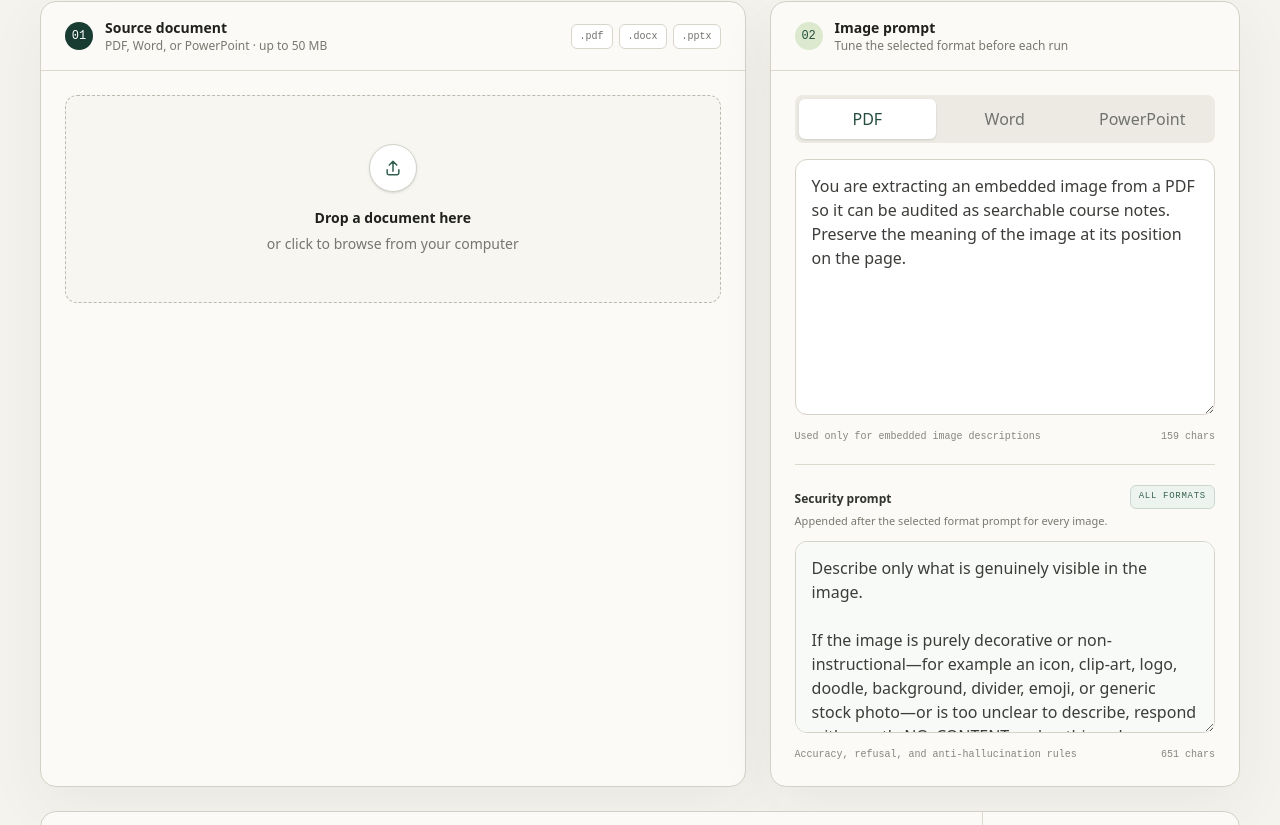
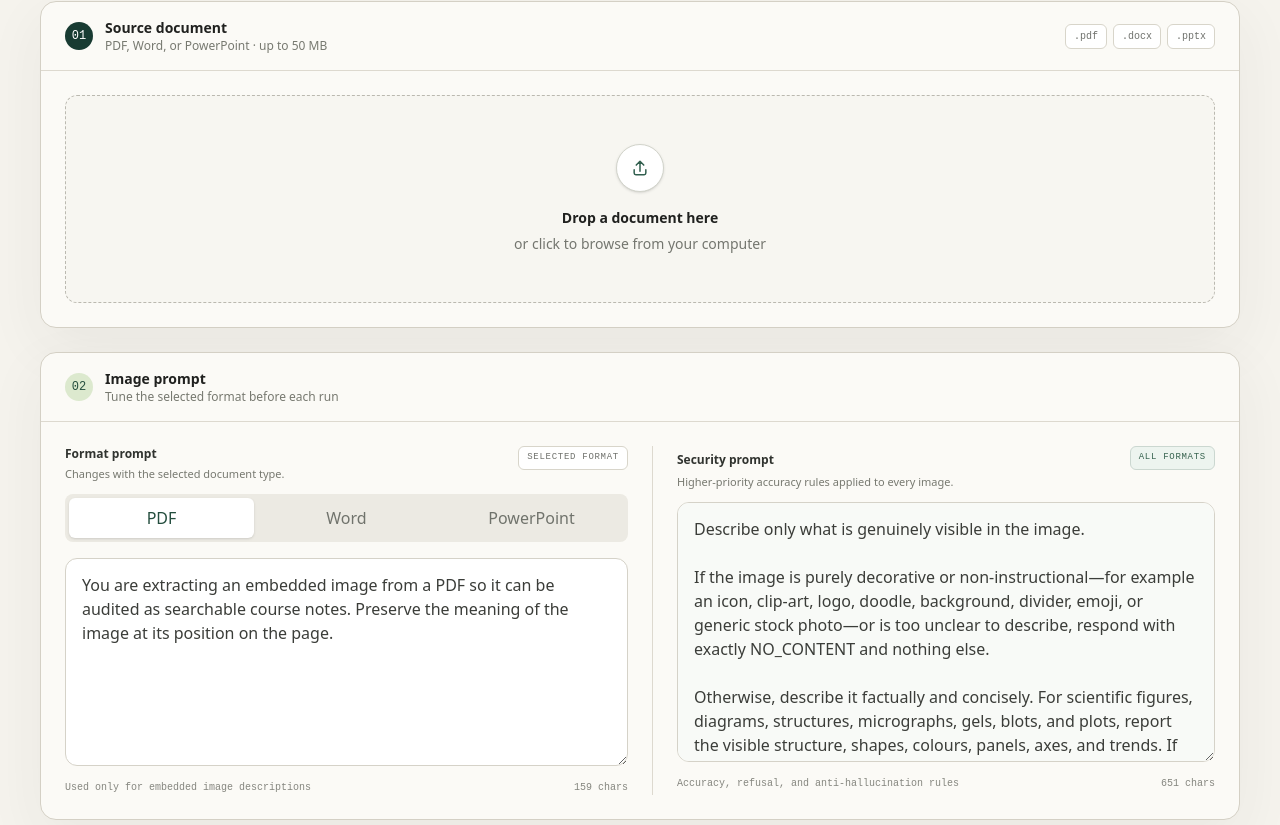
Before and after one commit to ubc/ubc-content-to-markdown-app, a Next.js app: page / in a window 1280 px wide. Shown: the part 395-1220 px from the top of the page. Built offline with nearby package versions, Linux system fonts and the light colour scheme.

Commit message:
Added the new package

```diff
--- a/package.json
+++ b/package.json
@@ -15,7 +15,7 @@
     "pdfjs-dist": "^4.10.38",
     "react": "19.2.4",
     "react-dom": "19.2.4",
-    "ubc-genai-toolkit-document-parsing": "file:../ubc-genai-toolkit-document-parsing"
+    "ubc-genai-toolkit-document-parsing": "^0.3.0"
   },
   "devDependencies": {
     "@tailwindcss/postcss": "^4",
--- a/src/components/audit-workspace.tsx
+++ b/src/components/audit-workspace.tsx
@@ -193,7 +193,7 @@ export function AuditWorkspace() {
           </p>
         </section>
 
-        <div className="grid gap-6 xl:grid-cols-[minmax(0,1.08fr)_minmax(390px,0.72fr)]">
+        <div className="grid gap-6">
           <section className="overflow-hidden rounded-2xl border border-[#d4d0c5] bg-[#fbfaf6] shadow-[0_18px_60px_rgba(55,53,45,0.06)]">
             <div className="flex items-center justify-between border-b border-[#ddd9cf] px-5 py-4 md:px-6">
               <div className="flex items-center gap-3">
@@ -279,6 +279,15 @@ export function AuditWorkspace() {
             </div>
 
             <div className="p-5 md:p-6">
+              <div className="grid gap-6 xl:grid-cols-2">
+                <div>
+                  <div className="mb-3 flex items-start justify-between gap-4">
+                    <div>
+                      <p className="text-xs font-semibold text-[#30332f]">Format prompt</p>
+                      <p className="mt-1 text-[11px] leading-4 text-[#777970]">Changes with the selected document type.</p>
+                    </div>
+                    <span className="shrink-0 rounded-md border border-[#d8d5ca] bg-white px-2 py-1 font-mono text-[9px] uppercase tracking-[0.08em] text-[#6f716c]">Selected format</span>
+                  </div>
                   <div className="mb-4 grid grid-cols-3 rounded-lg bg-[#eceae3] p-1" role="tablist" aria-label="Document prompt type">
                     {(Object.keys(DOCUMENT_LABELS) as DocumentKind[]).map((kind) => (
                       <button
@@ -297,19 +306,20 @@ export function AuditWorkspace() {
                     aria-label={`${DOCUMENT_LABELS[activePrompt]} image description prompt`}
                     value={prompts[activePrompt]}
                     onChange={(event) => setPrompts((current) => ({ ...current, [activePrompt]: event.target.value }))}
-                className="min-h-64 w-full resize-y rounded-xl border border-[#d5d2c8] bg-white px-4 py-3.5 text-[13px] leading-6 text-[#3b3d39] outline-none transition placeholder:text-[#a6a69f] focus:border-[#6b9483] focus:ring-4 focus:ring-[#6b9483]/10"
+                    className="min-h-52 w-full resize-y rounded-xl border border-[#d5d2c8] bg-white px-4 py-3.5 text-[13px] leading-6 text-[#3b3d39] outline-none transition placeholder:text-[#a6a69f] focus:border-[#6b9483] focus:ring-4 focus:ring-[#6b9483]/10"
                     spellCheck
                   />
                   <div className="mt-2 flex items-center justify-between font-mono text-[10px] text-[#85867f]">
                     <span>Used only for embedded image descriptions</span>
                     <span>{prompts[activePrompt].length.toLocaleString()} chars</span>
                   </div>
+                </div>
 
-              <div className="mt-5 border-t border-[#ddd9cf] pt-5">
+                <div className="border-t border-[#ddd9cf] pt-6 xl:border-l xl:border-t-0 xl:pl-6 xl:pt-0">
                   <div className="mb-3 flex items-start justify-between gap-4">
                     <div>
                       <label htmlFor="security-prompt" className="text-xs font-semibold text-[#30332f]">Security prompt</label>
-                    <p className="mt-1 text-[11px] leading-4 text-[#777970]">Appended after the selected format prompt for every image.</p>
+                      <p className="mt-1 text-[11px] leading-4 text-[#777970]">Higher-priority accuracy rules applied to every image.</p>
                     </div>
                     <span className="shrink-0 rounded-md border border-[#cbd7d0] bg-[#edf4ef] px-2 py-1 font-mono text-[9px] uppercase tracking-[0.08em] text-[#37634f]">All formats</span>
                   </div>
@@ -318,12 +328,13 @@ export function AuditWorkspace() {
                     aria-label="Shared image security prompt"
                     value={securityPrompt}
                     onChange={(event) => setSecurityPrompt(event.target.value)}
-                  className="min-h-48 w-full resize-y rounded-xl border border-[#d5d2c8] bg-[#f8faf7] px-4 py-3.5 text-[13px] leading-6 text-[#3b3d39] outline-none transition focus:border-[#6b9483] focus:ring-4 focus:ring-[#6b9483]/10"
+                    className="min-h-[16.25rem] w-full resize-y rounded-xl border border-[#d5d2c8] bg-[#f8faf7] px-4 py-3.5 text-[13px] leading-6 text-[#3b3d39] outline-none transition focus:border-[#6b9483] focus:ring-4 focus:ring-[#6b9483]/10"
                     spellCheck
                   />
                   <div className="mt-2 flex items-center justify-between font-mono text-[10px] text-[#85867f]">
                     <span>Accuracy, refusal, and anti-hallucination rules</span>
                     <span>{securityPrompt.length.toLocaleString()} chars</span>
+                  </div>
                 </div>
               </div>
             </div>
```
Lines whose indentation alone changed are shown as unchanged.
